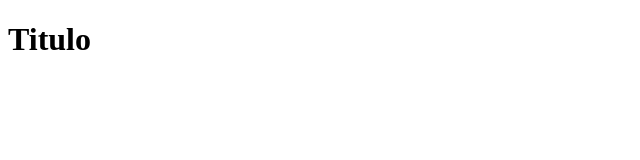
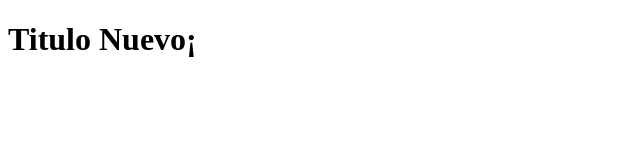
Before and after one commit to FelipeAchury/hello-git, a plain HTML site: page index.html in a window 1280 px wide. Shown: the whole page, without its empty margins (0-640 px from the left). Drawn offline with Linux system fonts and the light colour scheme.

Commit message:
se modifico el titulo index

```diff
--- a/index.html
+++ b/index.html
@@ -6,6 +6,6 @@
     <title>Demo Git</title>
 </head>
 <body>
-    <h1>Titulo</h1>
+    <h1>Titulo Nuevo¡</h1>
 </body>
 </html>
```
